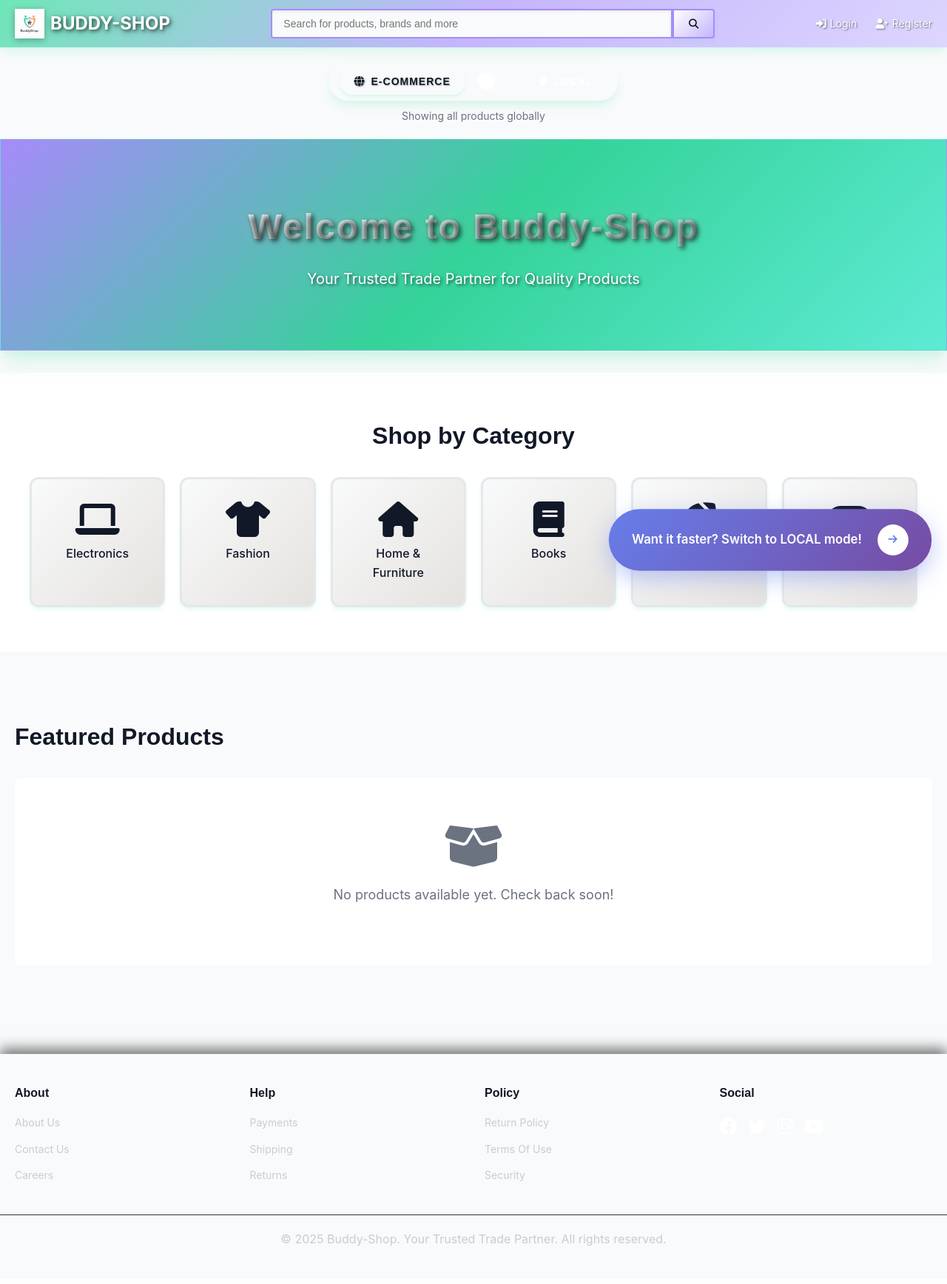
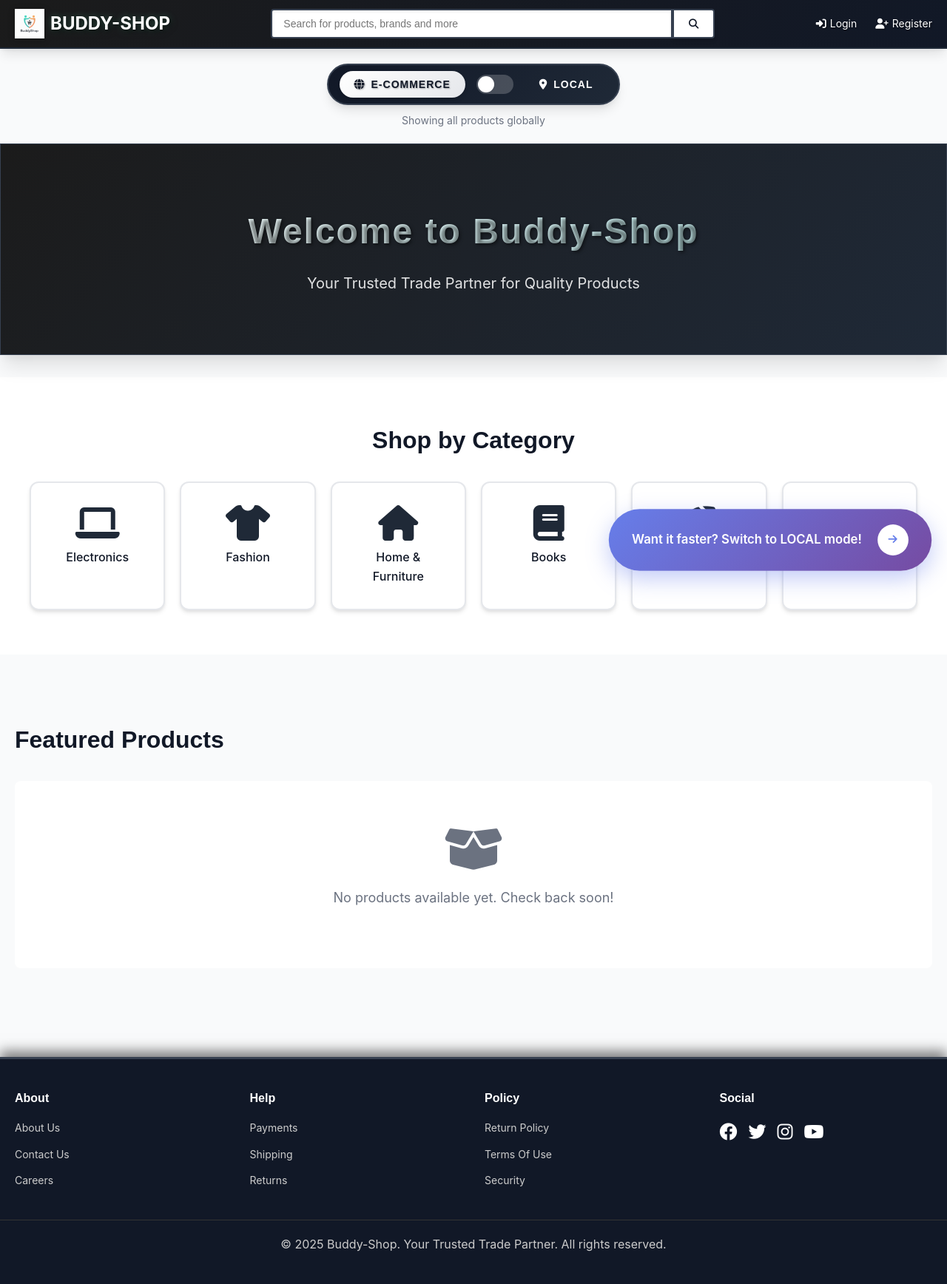
Before and after one commit to Um-esh/test, a Flask app: page /home in a window 1280 px wide. Shown: the whole page at 74% size. Before the commit the page ends 1685 px from the top, so only its background shows below. Run offline with Flask 3, Linux system fonts and the light colour scheme; data that the repository does not hold is empty; some libraries are stand-ins or nearby versions.

Commit message:
Update site's color scheme and styling for a professional look
Update CSS variables to implement a black and white color theme, adjust shadows, and modify navbar and search button styles.

Replit-Commit-Author: Agent
Replit-Commit-Session-Id: e0c43202-273f-4c68-b0e4-5aa52a0dbd5d
Replit-Commit-Checkpoint-Type: intermediate_checkpoint
Replit-Commit-Event-Id: b83b69b8-9985-427e-a50a-585397793368
Replit-Commit-Screenshot-Url: https://storage.googleapis.com/screenshot-production-us-central1/99df7f1d-05f7-4e4c-9358-a04839a59e84/e0c43202-273f-4c68-b0e4-5aa52a0dbd5d/HZttk5v

```diff
--- a/FlipkartClone/static/css/style.css
+++ b/FlipkartClone/static/css/style.css
@@ -7,28 +7,36 @@
 @import url('https://fonts.googleapis.com/css2?family=Poppins:wght@400;500;600;700;800&family=Inter:wght@300;400;500;600;700&display=swap');
 
 :root {
-    --primary-mint: #6EE7B7;
-    --primary-mint-dark: #34D399;
-    --primary-lavender: #C4B5FD;
-    --primary-lavender-dark: #A78BFA;
-    --accent-teal: #5EEAD4;
-    --accent-purple: #DDD6FE;
-    --secondary-color: #EC4899;
-    --accent-pink: #FBCFE8;
+    --primary-black: #1b1b1b;
+    --soft-black: #242424;
+    --gray-900: #111827;
+    --gray-800: #1F2937;
+    --gray-700: #374151;
+    --gray-600: #4B5563;
+    --gray-500: #6B7280;
+    --gray-400: #9CA3AF;
+    --gray-300: #D1D5DB;
+    --gray-200: #E5E7EB;
+    --gray-100: #F3F4F6;
+    --gray-50: #F9FAFB;
+    --white: #FFFFFF;
+    --off-white: #FAFAFA;
+
+    --text-primary: rgba(27, 27, 27, 0.87);
+    --text-secondary: rgba(27, 27, 27, 0.60);
+    --text-disabled: rgba(27, 27, 27, 0.38);
     --text-dark: #111827;
     --text-light: #6B7280;
     --bg-light: #F9FAFB;
     --bg-white: #FFFFFF;
     --bg-dark: #111827;
-    --success: #10B981;
-    --error: #EF4444;
     --border-color: #E5E7EB;
-
-    --shadow-sm: 0 1px 3px 0 rgba(110, 231, 183, 0.1), 0 1px 2px 0 rgba(110, 231, 183, 0.06);
-    --shadow-md: 0 4px 6px -1px rgba(110, 231, 183, 0.15), 0 2px 4px -1px rgba(110, 231, 183, 0.1);
-    --shadow-lg: 0 10px 15px -3px rgba(110, 231, 183, 0.2), 0 4px 6px -2px rgba(110, 231, 183, 0.1);
-    --shadow-xl: 0 20px 25px -5px rgba(110, 231, 183, 0.25), 0 10px 10px -5px rgba(110, 231, 183, 0.15);
-    --shadow-glow: 0 0 20px rgba(110, 231, 183, 0.4);
+    --border-dark: #374151;
+
+    --shadow-sm: 0 1px 3px 0 rgba(0, 0, 0, 0.1), 0 1px 2px 0 rgba(0, 0, 0, 0.06);
+    --shadow-md: 0 4px 6px -1px rgba(0, 0, 0, 0.1), 0 2px 4px -1px rgba(0, 0, 0, 0.06);
+    --shadow-lg: 0 10px 15px -3px rgba(0, 0, 0, 0.1), 0 4px 6px -2px rgba(0, 0, 0, 0.05);
+    --shadow-xl: 0 20px 25px -5px rgba(0, 0, 0, 0.1), 0 10px 10px -5px rgba(0, 0, 0, 0.04);
     --shadow-inset: inset 0 2px 4px 0 rgba(0, 0, 0, 0.06);
 }
 
@@ -45,14 +53,14 @@ h1, h2, h3, h4, h5, h6 {
 }
 
 .navbar {
-    background: linear-gradient(135deg, var(--primary-mint) 0%, var(--primary-lavender) 50%, var(--accent-purple) 100%);
+    background: linear-gradient(135deg, var(--primary-black) 0%, var(--gray-900) 100%);
     color: white;
     padding: 0;
     position: sticky;
     top: 0;
     z-index: 1000;
     box-shadow: var(--shadow-lg);
-    border-bottom: none;
+    border-bottom: 2px solid var(--gray-800);
     backdrop-filter: blur(10px);
 }
 
@@ -91,19 +99,19 @@ h1, h2, h3, h4, h5, h6 {
 .nav-search input {
     flex: 1;
     padding: 10px 15px;
-    border: 2px solid var(--primary-lavender-dark);
+    border: 2px solid var(--gray-700);
     outline: none;
     font-size: 14px;
     border-radius: 4px 0 0 4px;
-    background: var(--bg-light);
+    background: var(--white);
     box-shadow: var(--shadow-inset);
     color: var(--text-dark);
 }
 
 .nav-search button {
     padding: 10px 20px;
-    background: linear-gradient(135deg, white 0%, var(--primary-lavender) 100%);
-    border: 2px solid var(--primary-lavender-dark);
+    background: var(--white);
+    border: 2px solid var(--gray-700);
     cursor: pointer;
     border-radius: 0 4px 4px 0;
     color: var(--text-dark);
@@ -153,13 +161,13 @@ h1, h2, h3, h4, h5, h6 {
 }
 
 .hero-section {
-    background: linear-gradient(135deg, var(--primary-lavender-dark) 0%, var(--primary-mint-dark) 50%, var(--accent-teal) 100%);
+    background: linear-gradient(135deg, var(--primary-black) 0%, var(--gray-800) 100%);
     color: white;
     padding: 80px 20px;
     text-align: center;
     margin-bottom: 30px;
     box-shadow: var(--shadow-xl);
-    border: 1px solid rgba(196, 181, 253, 0.2);
+    border: 1px solid var(--gray-700);
     position: relative;
     overflow: hidden;
 }
@@ -167,14 +175,14 @@ h1, h2, h3, h4, h5, h6 {
 .hero-content h1 {
     font-size: 48px;
     margin-bottom: 15px;
-    text-shadow: 3px 3px 6px rgba(0, 0, 0, 0.7), 0 0 20px rgba(212, 197, 176, 0.3);
+    text-shadow: 2px 2px 4px rgba(0, 0, 0, 0.5);
     letter-spacing: 2px;
 }
 
 .hero-content p {
     font-size: 20px;
-    opacity: 0.9;
-    text-shadow: 2px 2px 4px rgba(0, 0, 0, 0.6);
+    opacity: 0.87;
+    color: rgba(255, 255, 255, 0.87);
 }
 
 .categories-section {
@@ -197,26 +205,26 @@ h1, h2, h3, h4, h5, h6 {
 }
 
 .category-card {
-    background: linear-gradient(135deg, var(--bg-light) 0%, rgba(168, 161, 150, 0.3) 100%);
+    background: var(--white);
     padding: 30px;
     text-align: center;
     border-radius: 12px;
     cursor: pointer;
     transition: all 0.3s;
-    border: 3px solid var(--border-color);
+    border: 2px solid var(--border-color);
     box-shadow: var(--shadow-md);
 }
 
 .category-card:hover {
     transform: translateY(-8px) scale(1.05);
     box-shadow: var(--shadow-xl);
-    border-color: var(--accent-olive);
-    background: linear-gradient(135deg, var(--accent-tan) 0%, var(--bg-light) 100%);
+    border-color: var(--gray-700);
+    background: var(--gray-50);
 }
 
 .category-card i {
     font-size: 48px;
-    color: var(--primary-color);
+    color: var(--gray-800);
     margin-bottom: 10px;
 }
 
@@ -548,20 +553,20 @@ h1, h2, h3, h4, h5, h6 {
 }
 
 .notification.success {
-    border-left: 4px solid var(--success);
+    border-left: 4px solid var(--gray-700);
 }
 
 .notification.error {
-    border-left: 4px solid var(--error);
+    border-left: 4px solid var(--primary-black);
 }
 
 .footer {
-    background: linear-gradient(135deg, var(--bg-dark) 0%, var(--primary-dark) 100%);
-    color: var(--accent-tan);
+    background: linear-gradient(135deg, var(--bg-dark) 0%, var(--gray-900) 100%);
+    color: var(--white);
     padding: 40px 0 20px;
     margin-top: 60px;
     box-shadow: 0 -8px 16px rgba(0, 0, 0, 0.5);
-    border-top: 3px solid var(--metallic-dark);
+    border-top: 3px solid var(--gray-700);
 }
 
 .footer-container {
@@ -1176,12 +1181,12 @@ h1, h2, h3, h4, h5, h6 {
     display: inline-flex;
     align-items: center;
     gap: 15px;
-    background: linear-gradient(135deg, var(--primary-dark) 0%, var(--accent-burgundy) 100%);
+    background: linear-gradient(135deg, var(--gray-900) 0%, var(--gray-800) 100%);
     padding: 8px 15px;
     border-radius: 50px;
     box-shadow: var(--shadow-lg);
     animation: slideInRight 0.6s ease-out;
-    border: 2px solid var(--metallic-dark);
+    border: 2px solid var(--gray-700);
 }
 
 .toggle-option {
@@ -1202,7 +1207,7 @@ h1, h2, h3, h4, h5, h6 {
 }
 
 .toggle-option.active {
-    background: linear-gradient(135deg, var(--accent-tan) 0%, var(--metallic-light) 100%);
+    background: linear-gradient(135deg, var(--white) 0%, var(--gray-200) 100%);
     color: var(--text-dark);
     text-shadow: 1px 1px 2px rgba(0, 0, 0, 0.3);
     box-shadow: var(--shadow-md);
```
Also changed, not shown: other parts of FlipkartClone/static/css/style.css (+44 -47 lines), attached_assets/Pasted--1-User-Side-Features-A-Mode-Switching-1-Switch-between-a-Online-Mode-Standard-eCommerc-1762791644089_1762791644093.txt (added, +180 -0 lines), 1 other file.
